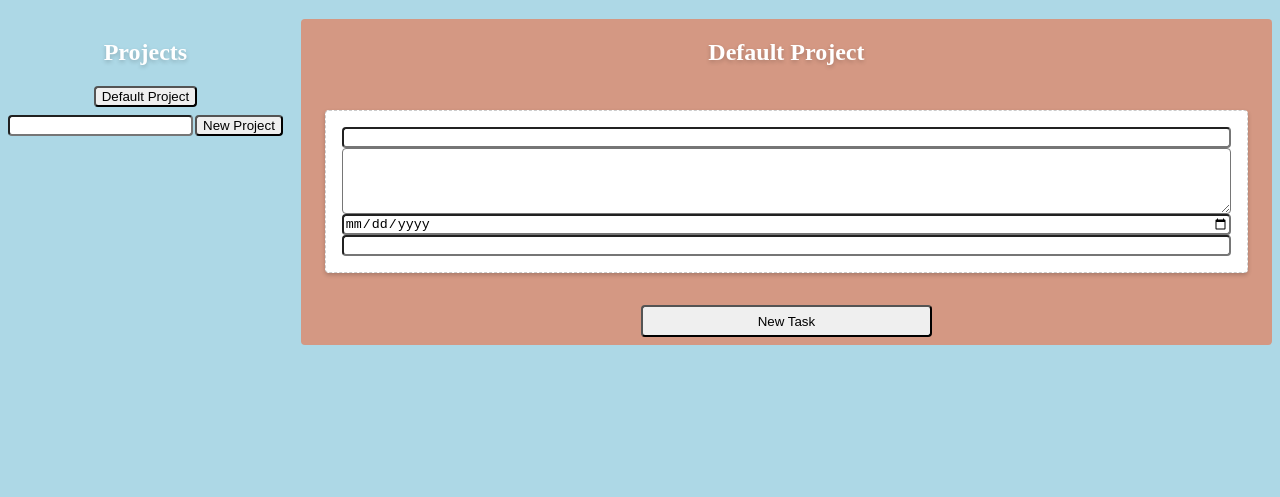
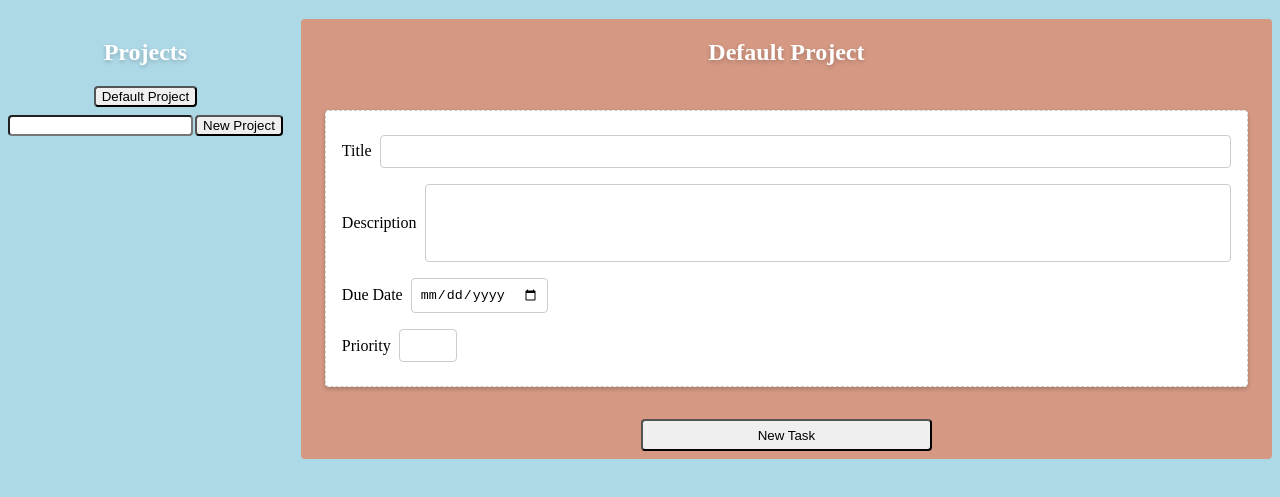
Before and after one commit to bjahnke/odin-todo-list, a website built with webpack: page src/index.html in a window 1280 px wide. Both pictures are taken after a click on the button "New Task". Shown: the part 61-558 px from the top of the page. Built offline with nearby package versions, Linux system fonts and the light colour scheme.

Commit message:
Task content is saved and reloaded per field

```diff
--- a/src/index.js
+++ b/src/index.js
@@ -11,7 +11,6 @@ class Main {
 
     const defaultProject = projectListComponent.add('Default Project')
     defaultProject.render()
-    // render the default project list
   }
 
   static renderProjectList () {}
--- a/src/scratch.js
+++ b/src/scratch.js
@@ -10,12 +10,24 @@ class Component {
 }
 
 export class Input extends Component {
+  constructor (doc, componentId, tagName = 'input') {
+    super(doc, componentId)
+    this.tagName = tagName
+  }
+
   get content () {
     return this.item.value
   }
 
   set content (value) {
     this.item.value = value
+  }
+
+  render () {
+    const elem = this.doc.createElement(this.tagName)
+    elem.id = this.id
+    elem.classList.add('input')
+    return elem
   }
 }
 
@@ -62,48 +74,84 @@ export class NewProjectComponent {
   }
 }
 
+export class TaskField extends Component {
+  constructor (doc, componentId, inputComponent, labelText) {
+    super(doc, componentId)
+    this.inputComponent = inputComponent
+    this.labelText = labelText
+  }
+
+  #labelWrap (renderedElement, labelText) {
+    const label = this.doc.createElement('label')
+    label.textContent = labelText
+    const div = this.doc.createElement('div')
+    div.append(label, renderedElement)
+    div.className = 'input-field'
+    return div
+  }
+
+  render (inputClass) {
+    const input = this.inputComponent.render()
+    input.classList.add(inputClass)
+    return this.#labelWrap(input, this.labelText)
+  }
+}
+
 export class Task extends Component {
-  constructor (doc, componentId, projectName) {
+  constructor (doc, componentId) {
     super(doc, componentId)
-    this.projectName = projectName
-    this.task = ''
+    this.title = ''
     this.description = ''
     this.dueDate = ''
     this.priority = ''
   }
 
-  #renderTitle () {
-    const elem = this.doc.createElement('input')
-    elem.classList.add('title')
-    elem.textContent = this.title
+  #labelWrap (renderedElement, labelText) {
+    const label = this.doc.createElement('label')
+    label.textContent = labelText
+    const div = this.doc.createElement('div')
+    div.append(label, renderedElement)
+    div.className = 'input-field'
+    return div
+  }
+
+  #renderItem (tag, value, taskPropName) {
+    const elem = this.doc.createElement(tag)
+    elem.classList.add('input', taskPropName)
+    elem.value = value
+    elem.addEventListener('input', (event) => {
+      this[taskPropName] = event.target.value
+    })
     return elem
   }
 
+  #renderTitle () {
+    return this.#renderItem('input', this.title, 'title')
+  }
+
   #renderDescription () {
-    const elem = this.doc.createElement('textarea')
+    const elem = this.#renderItem('textarea', this.description, 'description')
     elem.rows = 4
     elem.cols = 35
-    elem.classList.add('description')
-    elem.textContent = this.description
     return elem
   }
 
   #renderDueDate () {
-    const elem = this.doc.createElement('input')
+    const elem = this.#renderItem('input', this.dueDate, 'dueDate')
     elem.type = 'date'
-    elem.classList.add('due-date')
-    elem.textContent = this.dueDate
     return elem
   }
 
   #renderPriority () {
-    const elem = this.doc.createElement('input')
+    const elem = this.#renderItem('input', this.priority, 'priority')
     elem.type = 'number'
     elem.min = 1
     elem.max = 5
-    elem.classList.add('priority')
-    elem.textContent = this.priority
     return elem
+  }
+
+  #createListener (elem, prop) {
+
   }
 
   render () {
@@ -112,10 +160,10 @@ export class Task extends Component {
     task.id = this.id
     task.classList.add('task')
     task.append(
-      this.#renderTitle(),
-      this.#renderDescription(),
-      this.#renderDueDate(),
-      this.#renderPriority()
+      this.#labelWrap(this.#renderTitle(), 'Title'),
+      this.#labelWrap(this.#renderDescription(), 'Description'),
+      this.#labelWrap(this.#renderDueDate(), 'Due Date'),
+      this.#labelWrap(this.#renderPriority(), 'Priority')
     )
     return task
   }
@@ -131,7 +179,7 @@ export class Project extends Component {
   }
 
   add () {
-    const newTask = new Task(this.doc, `${this.projectId}${this.tasks.length}`, this.projectName)
+    const newTask = new Task(this.doc, `${this.id}${this.tasks.length}`)
     this.tasks.push(newTask)
     return newTask
   }
@@ -161,6 +209,7 @@ export class Project extends Component {
     newTaskButton.addEventListener('click', () => {
       const newTask = this.add()
       taskList.appendChild(newTask.render())
+      window.scrollTo(0, document.body.scrollHeight)
     })
     taskContainer.append(title, taskList, newTaskButton)
   }
--- a/src/styles.css
+++ b/src/styles.css
@@ -101,7 +101,7 @@ h2 {
     top: 10%;
 }
 
-.task .input.due-date {
+.task .input.dueDate {
     flex: 0 0 auto;
 }
 
```
